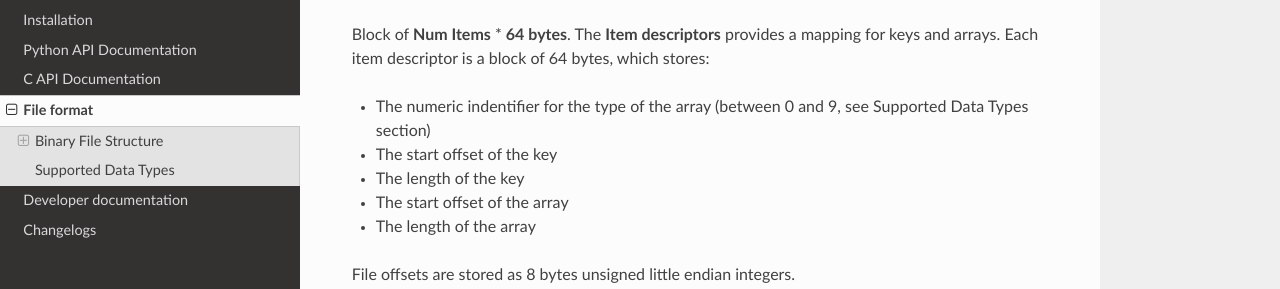
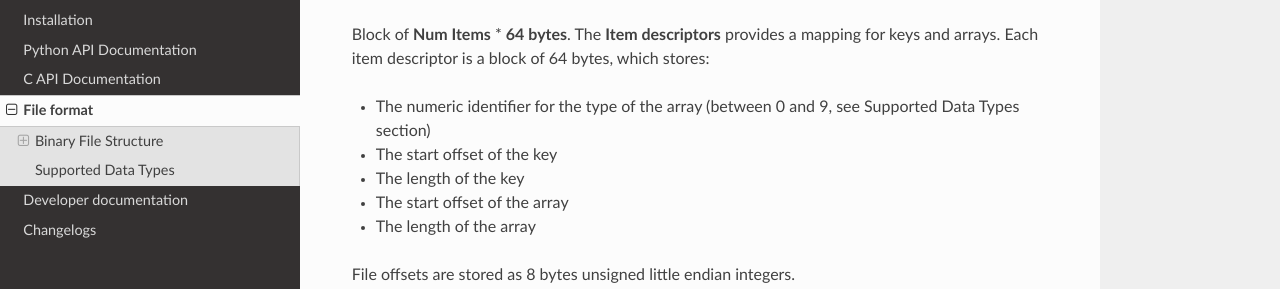
Before and after one commit to tskit-dev/kastore, a Sphinx documentation site: the page built from docs/format.rst, in a window 1280 px wide and 900 px high, scrolled down 712 px. Shown: the part 161-450 px from the top of the window. Built offline with Sphinx 7.4.7 and the Read the Docs theme 3.1.0, drawn with Linux system fonts in a browser that asks for light colours.

Commit message:
Update docs/format.rst

```diff
--- a/docs/format.rst
+++ b/docs/format.rst
@@ -48,7 +48,7 @@ Block of **Num Items** * **64 bytes**.
 The **Item descriptors** provides a mapping for keys and arrays.
 Each item descriptor is a block of 64 bytes, which stores:
 
-- The numeric indentifier for the type of the array (between 0 and 9, see Supported Data Types section)
+- The numeric identifier for the type of the array (between 0 and 9, see Supported Data Types section)
 - The start offset of the key
 - The length of the key
 - The start offset of the array
```
